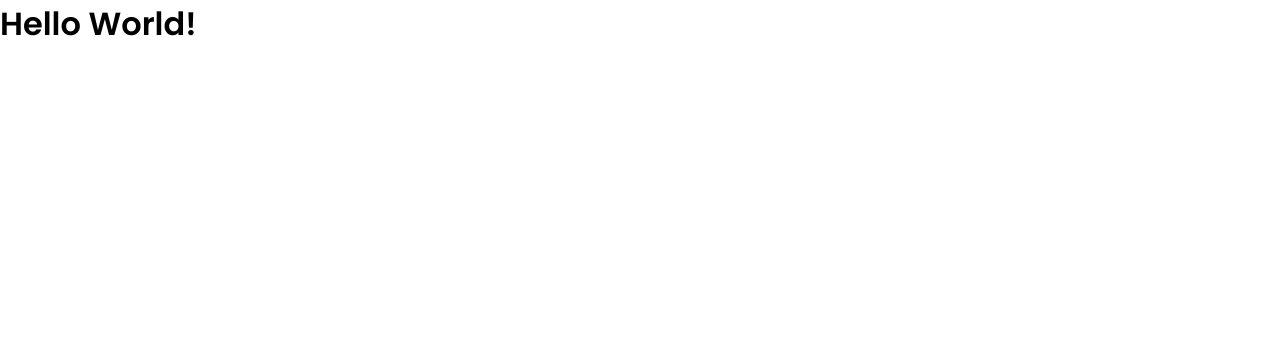
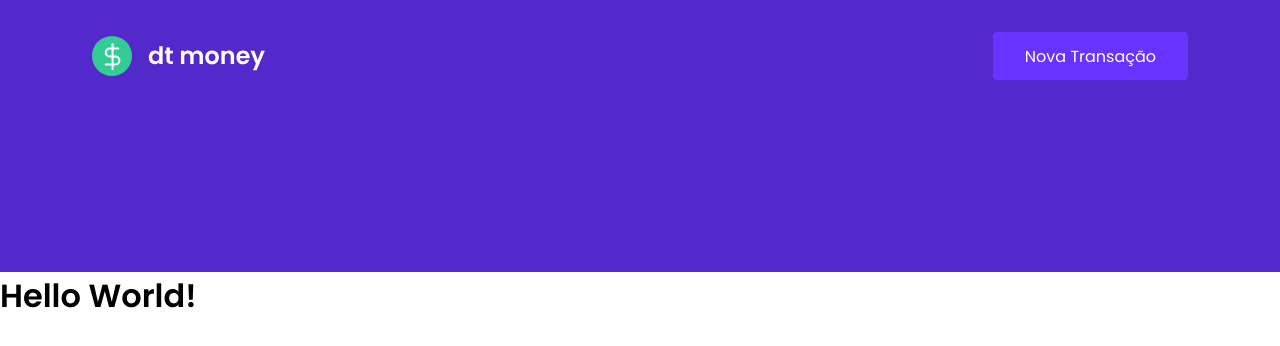
Before and after one commit to thiagocabral1994/ignite-dtmoney, a React (Create React App) app: page / in a window 1280 px wide. Shown: the top 346 px of the page. Built offline with nearby package versions, Linux system fonts and the light colour scheme.

Commit message:
feat: header da aplicação

```diff
--- a/src/App.tsx
+++ b/src/App.tsx
@@ -1,11 +1,14 @@
+import React from "react";
+
+import { Header } from "./components/Header";
 import { GlobalStyle } from "./styles/global";
-import React from "react";
 
 export function App() {
   return (
-    <div className="App">
+    <>
+      <Header />
       <h1>Hello World!</h1>
       <GlobalStyle />
-    </div>
+    </>
   );
 }
--- /dev/null
+++ b/src/components/Header/index.tsx
@@ -0,0 +1,16 @@
+import logoImg from '../../assets/logo.svg'
+
+import { Container, Content } from './styles';
+
+export function Header() {
+    return (
+        <Container>
+            <Content>
+                <img src={logoImg} alt="dtmoney" />
+                <button type="button">
+                    Nova Transação
+                </button>
+            </Content>
+        </Container>
+    );
+}
--- /dev/null
+++ b/src/components/Header/styles.ts
@@ -0,0 +1,32 @@
+import styled from 'styled-components';
+
+export const Container = styled.header`
+    background: var(--blue);
+`
+
+export const Content = styled.div`
+    max-width: 1128px;
+    margin: 0 auto;
+
+    padding: 2rem 1rem 12rem;
+    display: flex;
+    align-items: center;
+    justify-content: space-between;
+
+    button {
+        font-size: 1rem;
+        color: #FFF;
+        background: var(--blue-light);
+        border: 0;
+        padding: 0 2rem;
+        border-radius: 0.25rem;
+        height: 3rem;
+
+        transition: filter 0.2s;
+
+        &:hover {
+            filter: brightness(0.9)
+        }
+    }
+
+`
```
